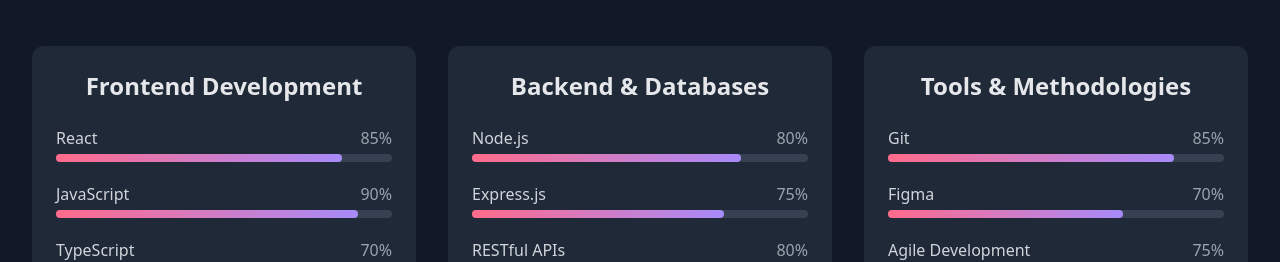
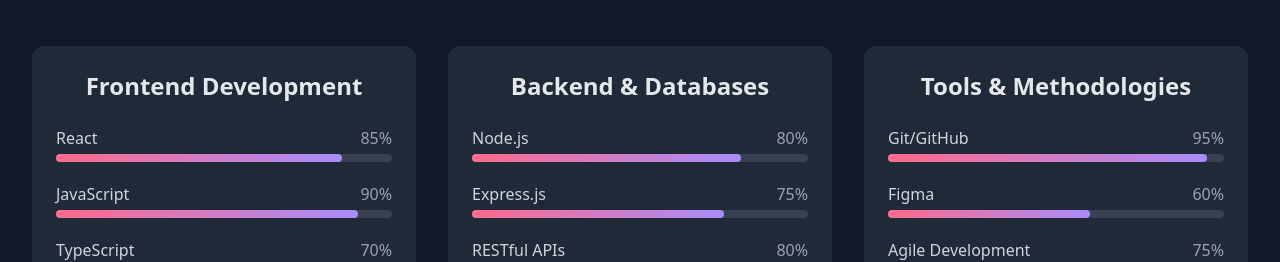
Before and after one commit to DIANABEnish/Diana-portfolio, a React (Vite) app: page / in a window 1280 px wide. Shown: the part 2980-3242 px from the top of the page. Built offline with nearby package versions, Linux system fonts and the light colour scheme.

Commit message:
Update SkillsSection.tsx

```diff
--- a/src/components/SkillsSection.tsx
+++ b/src/components/SkillsSection.tsx
@@ -35,8 +35,8 @@
     {
       name: 'Tools & Methodologies',
       skills: [
-        { name: 'Git', level: 85 },
-        { name: 'Figma', level: 70 },
+        { name: 'Git/GitHub', level: 95 },
+        { name: 'Figma', level: 60 },
         { name: 'Agile Development', level: 75 }
       ]
     }
@@ -50,7 +50,7 @@
           initial={{ opacity: 0, y: 20 }}
           whileInView={{ opacity: 1, y: 0 }}
           transition={{ duration: 0.6 }}
-          viewport={{ once: true, margin: "-100px" }}
+          viewport={{ once: true }}
           className="text-center mb-16"
         >
           <h2 className="text-4xl font-bold text-gray-100">
@@ -69,7 +69,7 @@
               initial={{ opacity: 0, y: 30 }}
               whileInView={{ opacity: 1, y: 0 }}
               transition={{ duration: 0.5, delay: catIndex * 0.1 }}
-              viewport={{ once: true }}
+              viewport={{ once: true, margin: "-100px" }}
               className="bg-gray-800 rounded-xl p-6 hover:shadow-lg hover:shadow-primary-500/10 transition-all duration-300"
             >
               <h3 className="text-2xl font-semibold mb-6 text-center text-gray-200">
```
